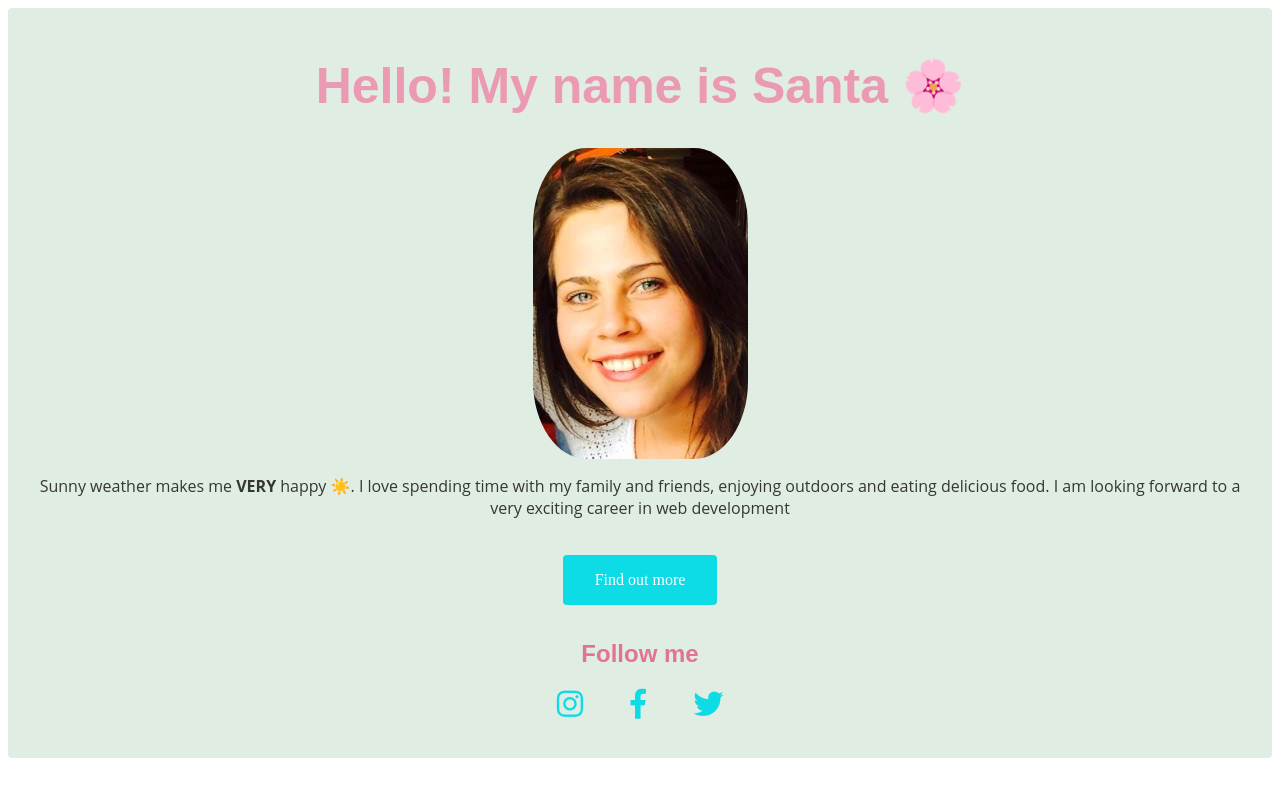
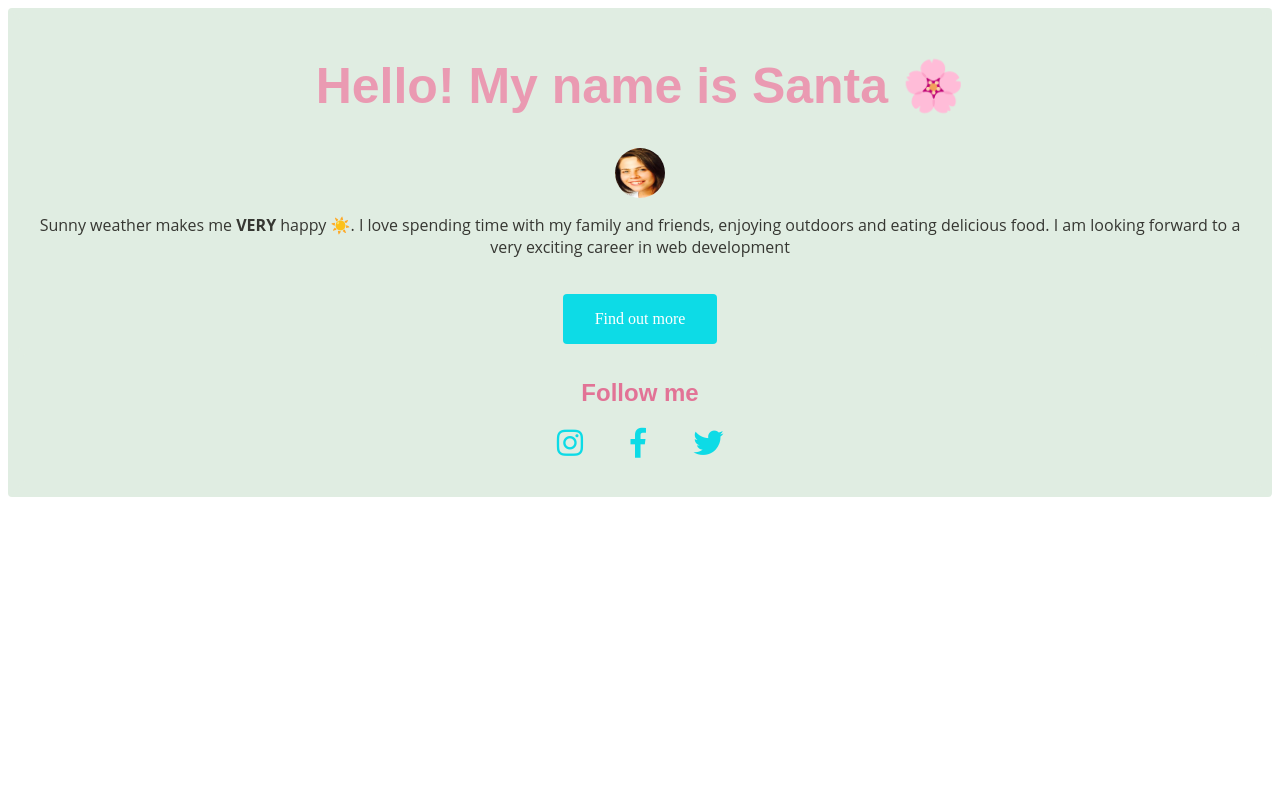
Before and after one commit to casantadu/profile, a plain HTML site: page index.html in a window 1280 px wide. Drawn offline with Linux system fonts and the light colour scheme.

Commit message:
Update style.css

```diff
--- a/style.css
+++ b/style.css
@@ -1,4 +1,3 @@
-
 @import url('https://fonts.googleapis.com/css2?family=Montserrat:wght@200&family=Open+Sans:wght@300;400;600&display=swap')
 
 
@@ -13,7 +12,6 @@ ul {
   list-style: none;
   padding-left: 0px;
 }
-
 
 li {
   display: inline;
@@ -42,7 +40,7 @@ div {
   text-align: center;
 }
 
-div h2 {
+h2 {
   color: #E27396;
   font-family: 'Montserrat', sans-serif;
   font-weight: 300px;
@@ -55,7 +53,9 @@ p {
 }
 
 img {
-  border-radius: 25%;
+  height: 50px;
+  width: 50px;
+  border-radius: 50%;
 }
 
 #header {
@@ -87,5 +87,4 @@ img {
 .btn:hover {
   background-color: #0e767b;
   color: white;
-
 }
```
